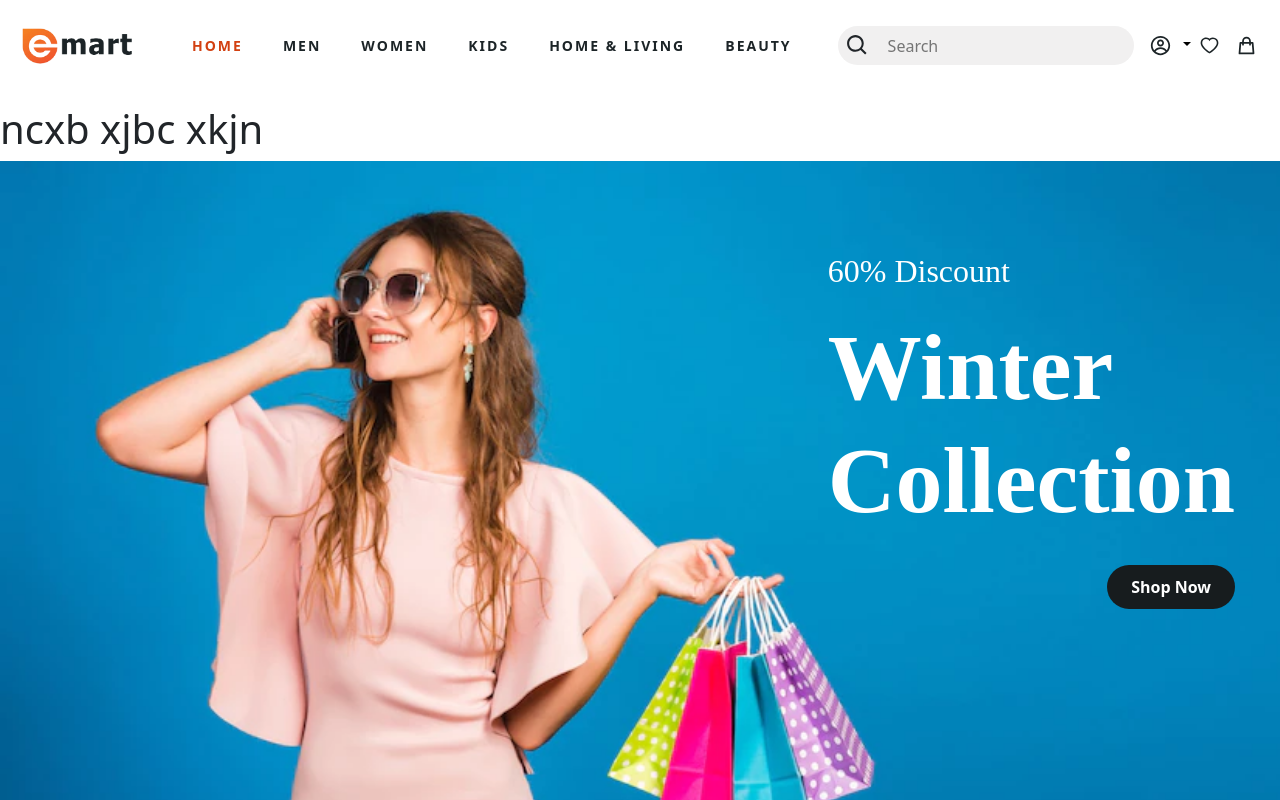
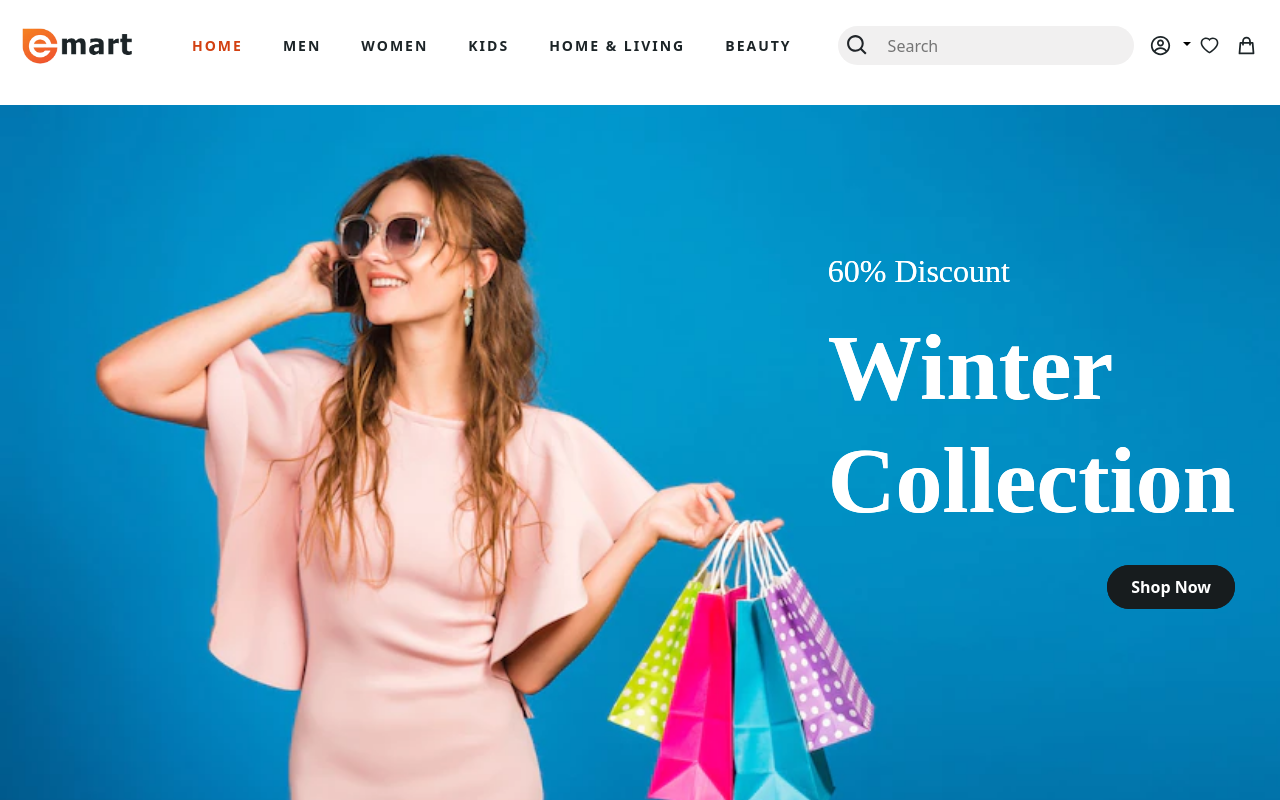
Before and after one commit to NikitaClarigo/Ecommerce-dumy, a React (Create React App) app: page /Dashboard in a window 1280 px wide. Shown: the top 800 px of the page. Built offline with nearby package versions, Linux system fonts and the light colour scheme.

Commit message:
changes 6

```diff
--- a/src/App.js
+++ b/src/App.js
@@ -11,7 +11,6 @@ import Login from './Screens/Login/Login';
 import Dashboard from './Screens/Dashboard/Dashboard';
 import Wishlist from './Screens/Wishlist/Wishlist';
 import Cart from './Screens/Cart/Cart';
-import Header from './Components/Header/Header';
 // import Home from './Screens/Home/Home';
 
 export default function App() {
@@ -19,8 +18,7 @@ export default function App() {
     <div>
         {/* <Home /> */}
         <div className="main-body">
-          <h1>ncxb xjbc xkjn</h1>
-          <Header />
+          <Main />
           <Routes>
             <Route path='/Login' element={<Login />} />
             <Route exact path='/' element={<Dashboard />} >
```
Also changed, not shown: 2 other files (tests, documents, lock files or other folders).
